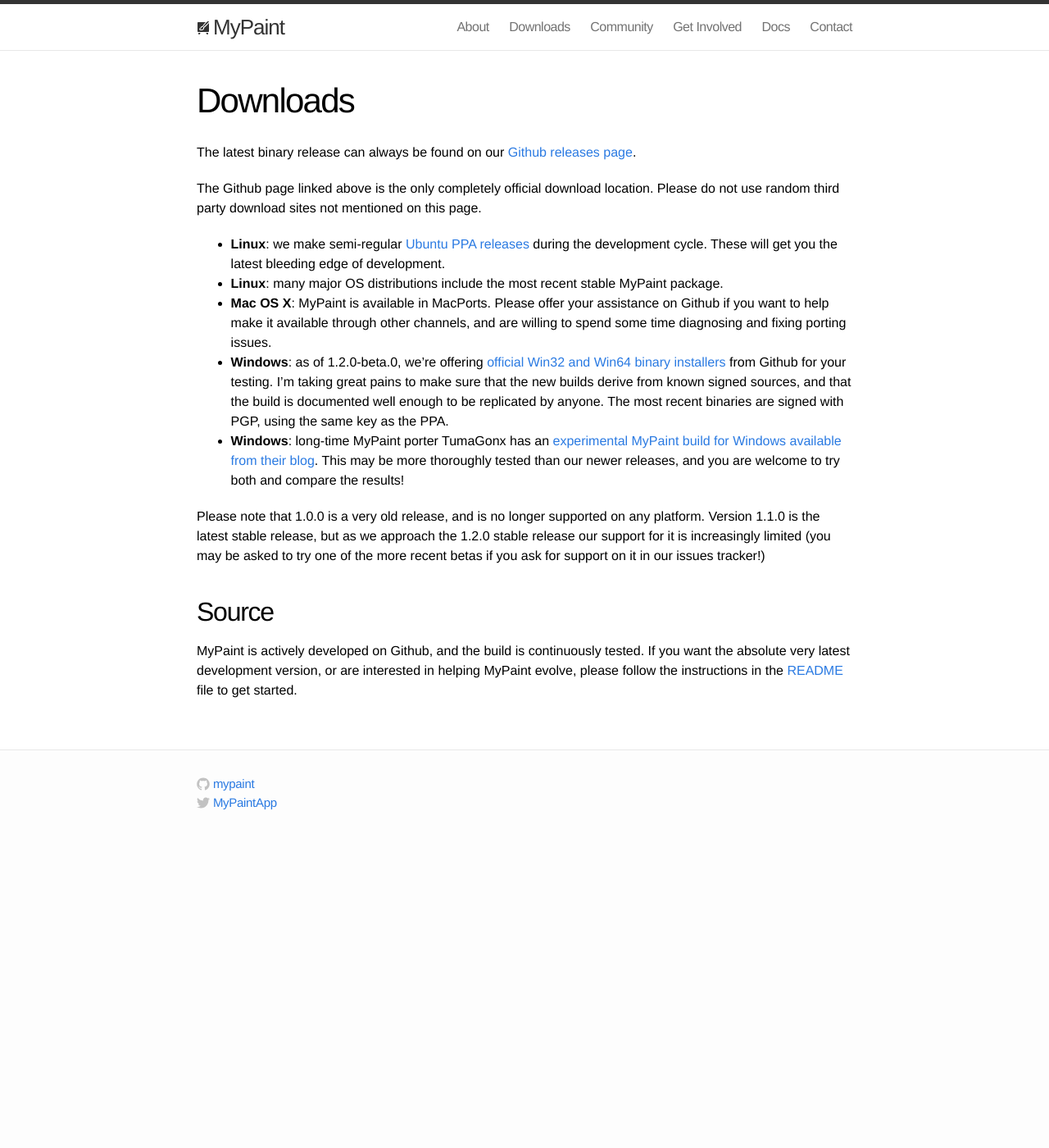
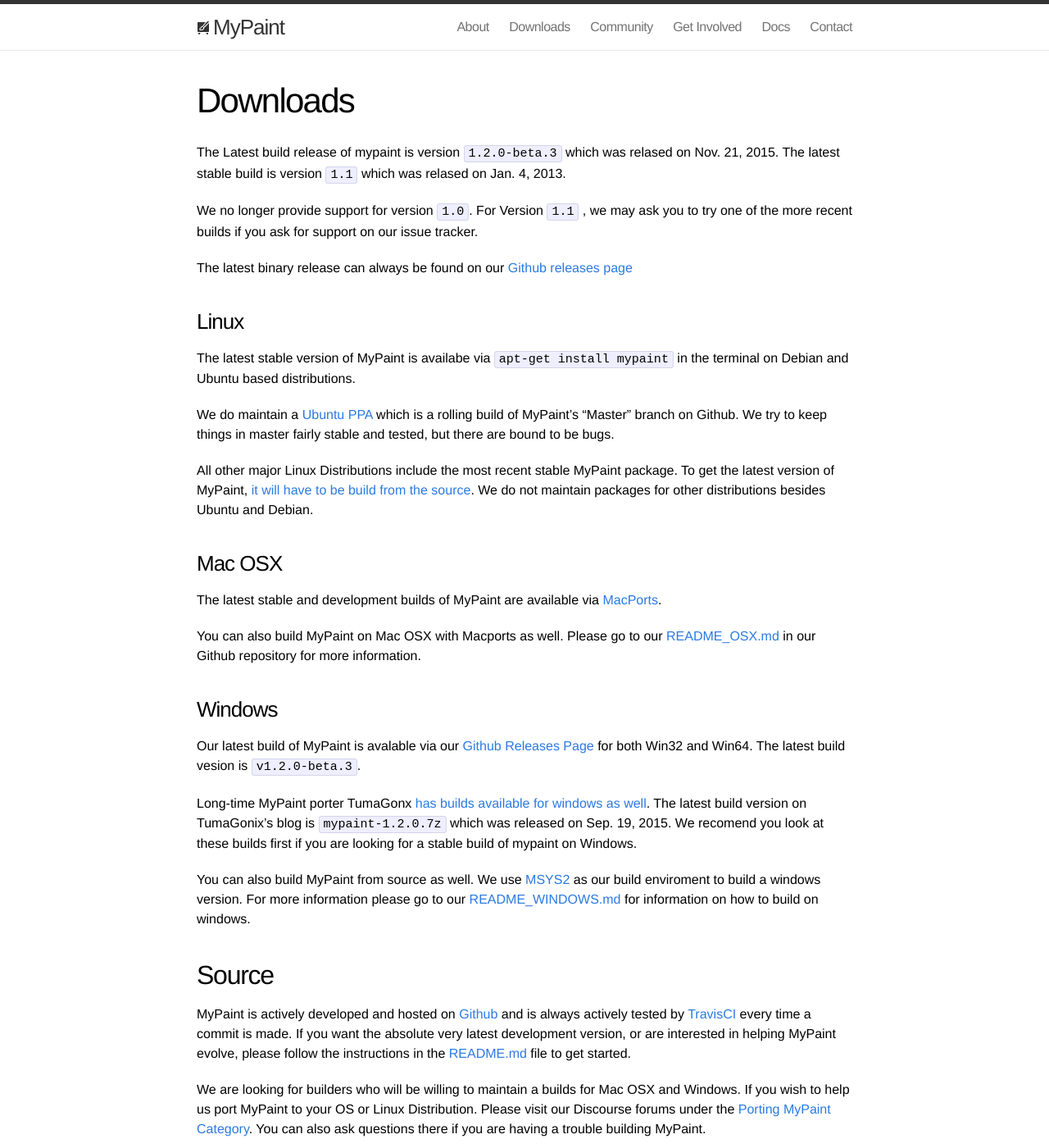
Before and after one commit to mypaint/website-2015, a Jekyll site: the page built from downloads.md, in a window 1280 px wide and 1400 px high. Shown: the whole window at 82% size. Built offline with Jekyll 4.4.1, drawn with Linux system fonts in a browser that asks for light colours.

Commit message:
Rewrote Downloads Page
I've rewritten the Downloads page to make it more clear about where
to download or build MyPaint.

```diff
--- a/downloads.md
+++ b/downloads.md
@@ -4,60 +4,88 @@
 permalink: /downloads/
 ---
 
-The latest binary release can always be found
-on our [Github releases page][gh-rels].
+The Latest build release of mypaint is version `1.2.0-beta.3` which was
+relased on Nov. 21, 2015. The latest stable build is version `1.1`
+which was relased on Jan. 4, 2013.
 
-The Github page linked above
-is the only completely official download location.
-Please do not use random third party download sites
-not mentioned on this page.
+We no longer provide support for version `1.0`. For Version `1.1` , we
+may ask you to try one of the more recent builds if you ask for support
+on our issue tracker.
 
-* **Linux**: we make semi-regular [Ubuntu PPA releases][ubuntu-rels]
-  during the development cycle.
-  These will get you the latest bleeding edge of development.
+The latest binary release can always be found on our
+[Github releases page][gh.releases]
 
-* **Linux**: many major OS distributions include
-  the most recent stable MyPaint package.
 
-* **Mac OS X**: MyPaint is available in MacPorts.
-  Please offer your assistance on Github
-  if you want to help make it available through other channels,
-  and are willing to spend some time diagnosing
-  and fixing porting issues.
+### Linux
 
-* **Windows**: as of 1.2.0-beta.0,
-  we’re offering [official Win32 and Win64 binary installers][gh-rels]
-  from Github for your testing.
-  I’m taking great pains to make sure that the new builds derive
-  from known signed sources,
-  and that the build is documented well enough
-  to be replicated by anyone.
-  The most recent binaries are signed with PGP,
-  using the same key as the PPA.
+The latest stable version of MyPaint is availabe via
+`apt-get install mypaint` in the terminal on Debian and Ubuntu based
+distributions.
 
-* **Windows**: long-time MyPaint porter TumaGonx has an
-  [experimental MyPaint build for Windows available from their blog][tuma-rels].
-  This may be more thoroughly tested than our newer releases,
-  and you are welcome to try both and compare the results!
+We do maintain a [Ubuntu PPA][linux.ppa] which is a rolling build of
+MyPaint's "Master" branch on Github. We try to keep things in master
+fairly stable and tested, but there are bound to be bugs.
 
-Please note that 1.0.0 is a very old release,
-and is no longer supported on any platform.
-Version 1.1.0 is the latest stable release,
-but as we approach the 1.2.0 stable release
-our support for it is increasingly limited
-(you may be asked to try one of the more recent betas if you ask
-for support on it in our issues tracker!)
+All other major Linux Distributions include the most recent stable
+MyPaint package. To get the latest version of MyPaint,
+[it will have to be build from the source][linux.build]. We do not
+maintain packages for other distributions besides Ubuntu and Debian.
 
-## Source
+### Mac OSX
 
-MyPaint is actively developed on Github,
-and the build is continuously tested.
-If you want the absolute very latest development version,
-or are interested in helping MyPaint evolve,
-please follow the instructions in
-the [README](https://github.com/mypaint/mypaint/blob/master/README.md) file
-to get started.
+The latest stable and development builds of MyPaint are available via
+[MacPorts][mac.ports].
 
-[gh-rels]: https://github.com/mypaint/mypaint/releases
-[tuma-rels]: http://www.opensourcepack.blogspot.fr/2013/01/mypaint-and-pygi.html
-[ubuntu-rels]: https://launchpad.net/~achadwick/+archive/ubuntu/mypaint-testing
+You can also build MyPaint on Mac OSX with Macports as well. Please go
+to our [README_OSX.md][mac.build] in our Github repository for more
+information.
+
+### Windows
+
+Our latest build of MyPaint is avalable via our
+[Github Releases Page][gh.releases] for both Win32 and Win64. The
+latest build vesion is `v1.2.0-beta.3`.
+
+Long-time MyPaint porter TumaGonx
+[has builds available for windows as well][windows.tumagonx]. The
+latest build version on TumaGonix's blog is `mypaint-1.2.0.7z` which
+was released on Sep. 19, 2015. We recomend you look at these builds
+first if you are looking for a stable build of mypaint on Windows.
+
+You can also build MyPaint from source as well. We use
+[MSYS2][windows.msys2] as our build enviroment to build a windows
+version. For more information please go to our
+[README_WINDOWS.md][windows.build] for information on how to build on
+windows.
+
+##Source
+
+MyPaint is actively developed and hosted on [Github][source.github]
+and is always actively tested by [TravisCI][source.travis] every time a
+commit is made. If you want the absolute very latest development
+version, or are interested in helping MyPaint evolve, please follow the
+instructions in the [README.md][source.build] file to get started.
+
+We are looking for builders who will be willing to maintain a builds
+for Mac OSX and Windows. If you wish to help us port MyPaint to your OS
+or Linux Distribution. Please visit our Discourse forums under the
+[Porting MyPaint Category][source.porting]. You can also ask questions
+there if you are having a trouble building MyPaint.
+
+
+[gh.releases]: https://github.com/mypaint/mypaint/releases
+
+[linux.ppa]: https://launchpad.net/~achadwick/+archive/ubuntu/mypaint-testing
+[linux.build]: https://github.com/mypaint/mypaint/blob/master/README_LINUX.md
+
+[mac.ports]: https://www.macports.org/ports.php?by=name&substr=mypaint
+[mac.build]: https://github.com/mypaint/mypaint/blob/master/README_OSX.md
+
+[windows.tumagonx]: http://www.opensourcepack.blogspot.fr/2013/01/mypaint-and-pygi.html
+[windows.msys2]: https://github.com/msys2
+[windows.build]: https://github.com/mypaint/mypaint/blob/master/README_WINDOWS.md
+
+[source.github]: https://github.com/mypaint
+[source.travis]: https://travis-ci.org/mypaint
+[source.build]: https://github.com/mypaint/mypaint/blob/master/README.md
+[source.porting]: http://community.mypaint.org/c/development/porting
```
